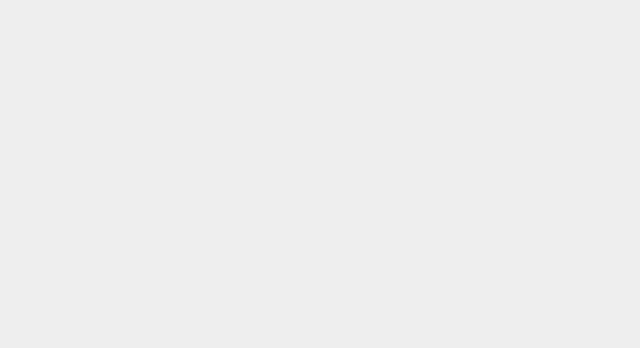
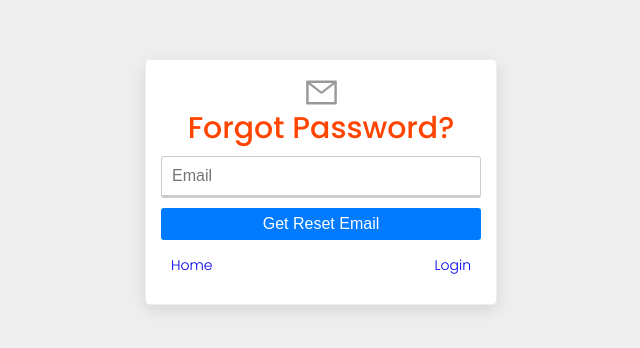
Before and after one commit to BorisLabianca/advanced-auth-app-front, a React (Vite) app: page /forgot in a window 1280 px wide. Before the commit this address had no page. Shown: the part 218-566 px from the top of the page, without its empty margins (319-959 px from the left). Built offline with nearby package versions, Linux system fonts and the light colour scheme.

Commit message:
created forgot password component layout

```diff
--- a/src/App.jsx
+++ b/src/App.jsx
@@ -4,6 +4,7 @@
 import Footer from "./components/footer/Footer";
 import Login from "./pages/auth/Login";
 import Register from "./pages/auth/Register";
+import Forgot from "./pages/auth/Forgot";
 
 function App() {
   return (
@@ -14,6 +15,7 @@
           <Route path="/" element={<Home />} />
           <Route path="/login" element={<Login />} />
           <Route path="/register" element={<Register />} />
+          <Route path="/forgot" element={<Forgot />} />
         </Routes>
         <Footer />
       </Router>
--- /dev/null
+++ b/src/pages/auth/Forgot.jsx
@@ -0,0 +1,50 @@
+import { AiOutlineMail } from "react-icons/ai";
+import Card from "../../components/card/Card";
+import styles from "./Auth.module.scss";
+import { useState } from "react";
+import { Link } from "react-router-dom";
+
+const Forgot = () => {
+  const [email, setEmail] = useState("");
+
+  const handleInputChange = (event) => {};
+
+  const loginUser = (params) => {};
+
+  return (
+    <div className={`container ${styles.auth}`}>
+      <Card>
+        <div className={styles.form}>
+          <div className="--flex-center">
+            <AiOutlineMail size={35} color="#999" />
+          </div>
+          <h2>Forgot Password?</h2>
+
+          <form onSubmit={loginUser}>
+            <input
+              type="email"
+              placeholder="Email"
+              required
+              name="email"
+              value={email}
+              onChange={handleInputChange}
+            />
+            <button className="--btn --btn-primary --btn-block" type="submit">
+              Get Reset Email
+            </button>
+            <div className={styles.links}>
+              <p>
+                <Link to="/">Home</Link>
+              </p>
+              <p>
+                <Link to="/register">Login</Link>
+              </p>
+            </div>
+          </form>
+        </div>
+      </Card>
+    </div>
+  );
+};
+
+export default Forgot;
```
